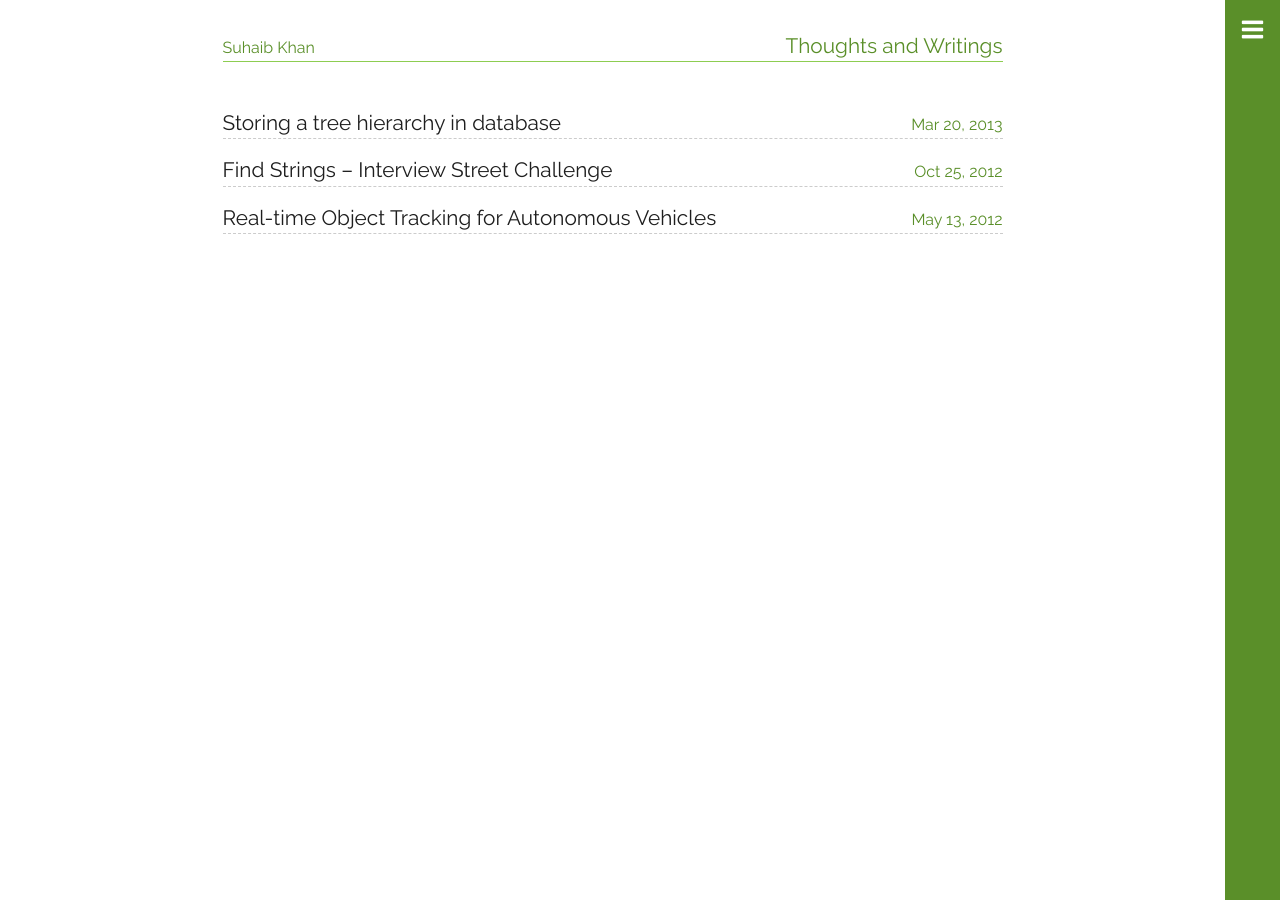
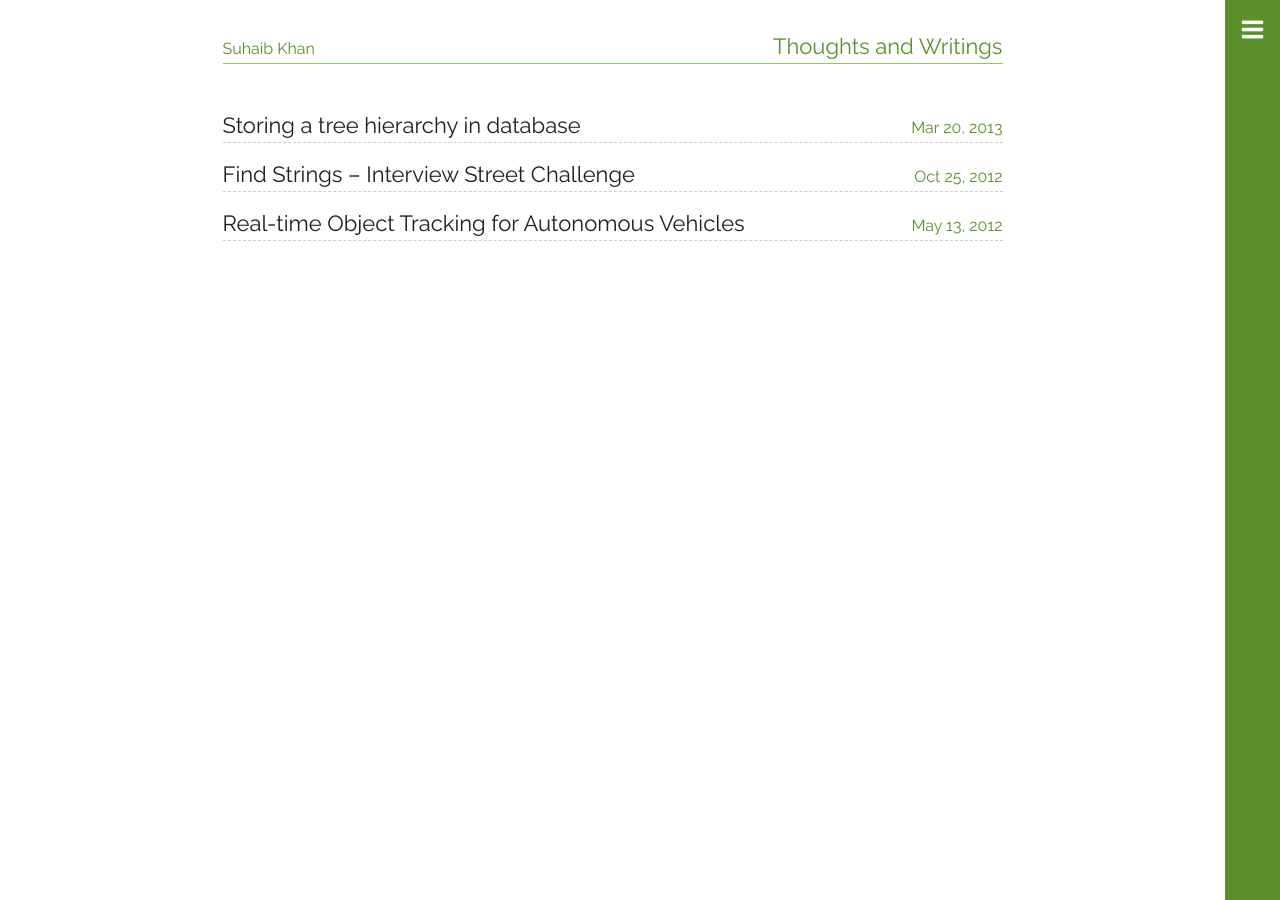
Before and after one commit to suhaibkhan/suhaibkhan.github.io, a Jekyll site: the page built from blog.html, in a window 1280 px wide. Built offline with Jekyll 4.4.1, drawn with Linux system fonts in a browser that asks for light colours; comment, search, counter and statistics services are not loaded.

Commit message:
Design changes

```diff
--- a/_includes/social-links.html
+++ b/_includes/social-links.html
@@ -4,4 +4,7 @@
   <a href="{{ site.author.facebook_url }}" target="_blank" class="icon-facebook-square"></a>
   <a href="{{ site.author.googleplus_url }}" target="_blank" class="icon-google-plus-square"></a>
   <a href="mailto:{{ site.author.email }}" class="icon-envelope-square"></a>
+  {% if include.showbloglink %}
+  <a href="{{ "/blog" | prepend: site.baseurl}}" class="round-button">Blog</a>
+  {% endif %}
 </div>
--- a/_sass/_base.scss
+++ b/_sass/_base.scss
@@ -115,11 +115,12 @@
  * Blockquotes
  */
 blockquote {
-    color: $grey-color;
-    border-left: 4px solid $grey-color-light;
+    background-color: darken($background-color, 5%);
+    color: $grey-color-dark;
+    border-left: 10px solid $highlight-color;
     padding-left: $spacing-unit / 2;
-    font-size: 18px;
-    letter-spacing: -1px;
+    //font-size: 18px;
+    //letter-spacing: -1px;
     font-style: italic;
 
     > :last-child {
--- a/_sass/_layout.scss
+++ b/_sass/_layout.scss
@@ -2,6 +2,20 @@
 .social-links {
   font-size: $social-icon-font-size;
   text-align: center;
+}
+
+.round-button {
+  -moz-border-radius: 7px;
+  -webkit-border-radius: 7px;
+  border-radius: 7px;
+  /* future proofing */
+  -khtml-border-radius: 7px;
+  border: 1px solid;
+  font-family: monospace;
+  font-weight: bold;
+  letter-spacing: 1px;
+  padding: 2px 5px;
+  text-transform: uppercase;
 }
 
 #container {
@@ -88,6 +102,10 @@
    .social-links {
      opacity: 0;
      margin: 1.5 * $spacing-unit $sidebar-init-width + 20px 1.5 * $spacing-unit 20px;
+     .round-button {
+       font-size: 16px;
+       vertical-align: text-top;
+     }
    }
 
    .title {
--- a/css/main.scss
+++ b/css/main.scss
@@ -10,24 +10,24 @@
 
 // Our variables
 $base-font-family: 'Raleway', sans-serif;
-$base-font-size:   1em;
+$base-font-size:   16px;
 $base-font-weight: 400;
 $base-line-height: 1.5;
 
 $small-font-size:        $base-font-size * 0.875;
-$social-icon-font-size:  1.8em;
+$social-icon-font-size:  28px;
 $sidebar-menu-font-size: 25px;
-$banner-title-font-size: 3em;
-$banner-desc-font-size:  1.2em;
+$banner-title-font-size: 48px;
+$banner-desc-font-size:  18px;
 
 $banner-title-font-family: 'Oswald', sans-serif;
 
-$article-list-title-font-size:  1.3em;
-$article-list-headl-font-size:  1em;
-$article-list-headr-font-size:  1.3em;
+$article-list-title-font-size:  22px;
+$article-list-headl-font-size:  16px;
+$article-list-headr-font-size:  22px;
 
-$post-title-font-size:    1.8em;
-$post-nav-font-size:      0.9em;
+$post-title-font-size:    28px;
+$post-nav-font-size:      14px;
 $post-nav-icon-font-size: 22px;
 
 $spacing-unit:     30px;
--- a/index.html
+++ b/index.html
@@ -14,7 +14,7 @@
     <div id="bannercontent">
       <h1 class="title"><a href="{{ page.url | prepend: site.baseurl }}">Hi, I am {{ site.title }}.</a></h2>
       <h2 class="description">{{ site.description }}</h1>
-      {% include social-links.html %}
+      {% include social-links.html showbloglink=true %}
     </div>
   </div>
 
```
